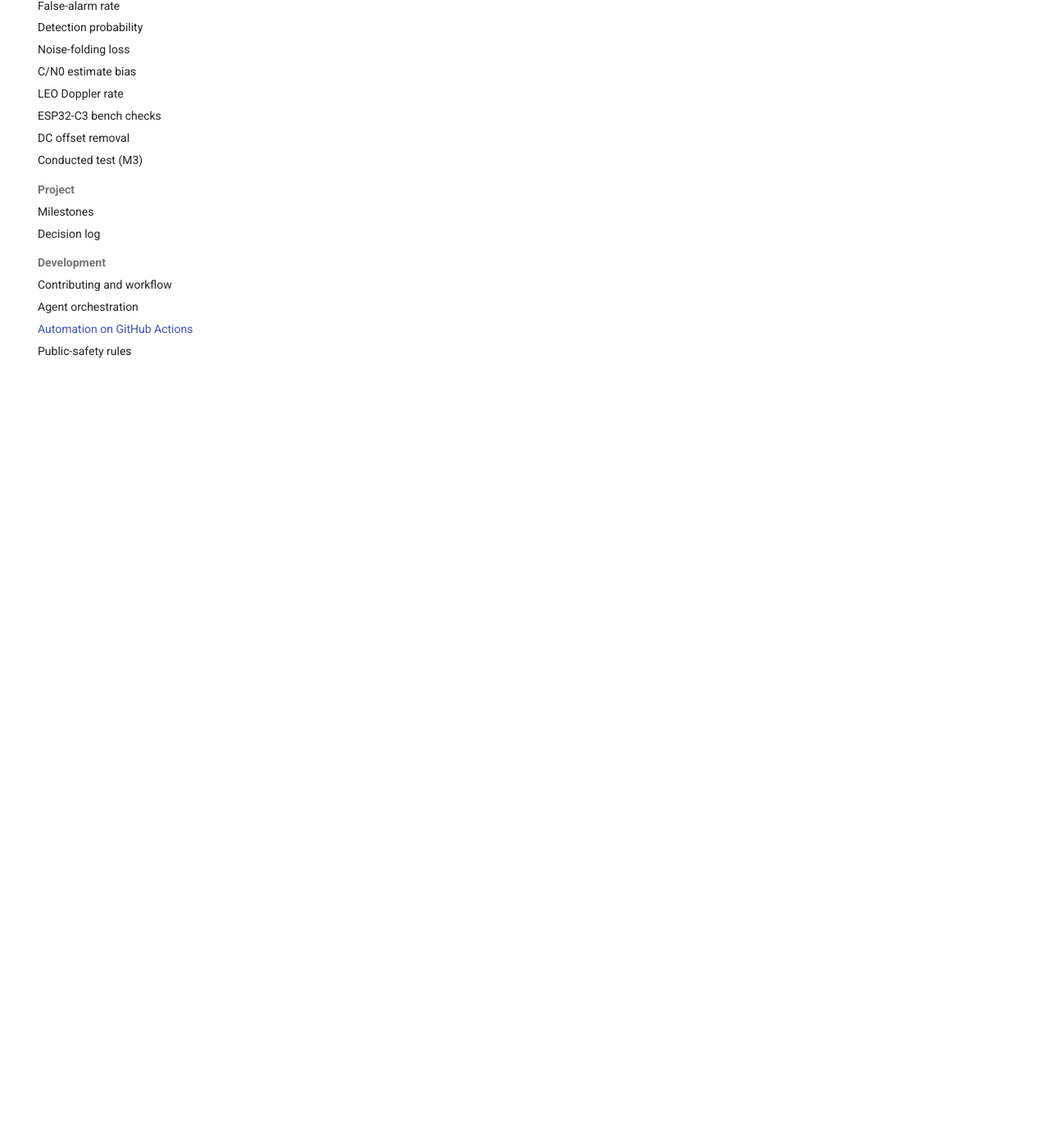
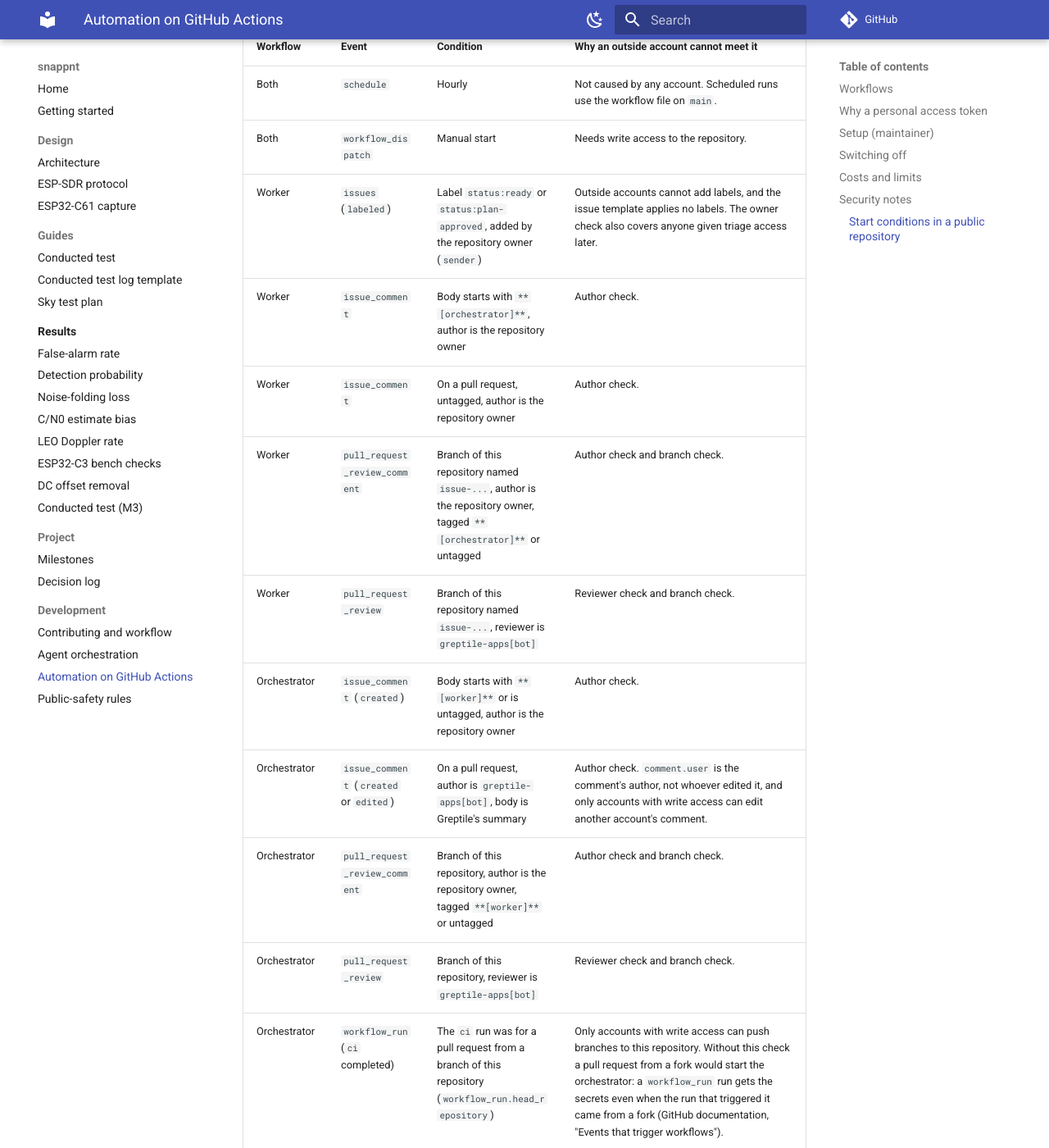
Before and after one commit to h-shiono/snappnt, an MkDocs documentation site: the page built from docs/development/automation.md, in a window 1280 px wide and 1400 px high, scrolled down 4339 px. Shown: the whole window at 82% size. Built offline with MkDocs 1.6.1 and Material for MkDocs 9.7.7, drawn with Linux system fonts in a browser that asks for light colours; comment, search, counter and statistics services are not loaded; some of the changed text lies outside the part shown.

Commit message:
Start the agent workflows only on comments by the repository owner (#60)
* Start the agent workflows only on comments by the repository owner

Tagged comments and review-thread replies (**[worker]**, **[orchestrator]**)
now also require the repository owner as author, and status labels must be
added by the owner. Pull request review events and the orchestrator's
workflow_run start only for branches of this repository, so a pull request
from a fork cannot start a run that holds the agent secrets.

automation.md lists every start condition and why it is safe once the
repository is public; orchestration.md says a tag counts only from the
owner's account.

Co-Authored-By: Claude Opus 5.5 <noreply@anthropic.com>
Signed-off-by: h-shiono <hato.gnss@gmail.com>

* Name Greptile's summary comment as the exception to owner-only starts

Co-Authored-By: Claude Opus 5.5 <noreply@anthropic.com>
Signed-off-by: h-shiono <hato.gnss@gmail.com>

---------

Signed-off-by: h-shiono <hato.gnss@gmail.com>
Co-authored-by: Claude Opus 5.5 <noreply@anthropic.com>

```diff
--- a/docs/development/automation.md
+++ b/docs/development/automation.md
@@ -9,8 +9,15 @@ costs.
 
 | Workflow | Role | Instructions | Started by |
 |---|---|---|---|
-| `.github/workflows/agent-worker.yml` | Worker | `.github/agents/worker.md` | `status:ready` or `status:plan-approved` label added; a comment or review-thread reply tagged `**[orchestrator]**`; an untagged comment or review-thread reply by the repository owner on a pull request; a Greptile review; hourly at minute 40; manual |
-| `.github/workflows/agent-orchestrator.yml` | Orchestrator | `.github/agents/orchestrator.md` | A comment or review-thread reply tagged `**[worker]**`; an untagged comment by the repository owner; a Greptile review; the `ci` workflow finishing on a pull request; hourly at minute 10; manual |
+| `.github/workflows/agent-worker.yml` | Worker | `.github/agents/worker.md` | `status:ready` or `status:plan-approved` label added by the repository owner; a comment or review-thread reply by the repository owner tagged `**[orchestrator]**`; an untagged comment or review-thread reply by the repository owner on a pull request; a Greptile review; hourly at minute 40; manual |
+| `.github/workflows/agent-orchestrator.yml` | Orchestrator | `.github/agents/orchestrator.md` | A comment or review-thread reply by the repository owner tagged `**[worker]**`; an untagged comment by the repository owner; a Greptile review; the `ci` workflow finishing on a pull request from a branch of this repository; hourly at minute 10; manual |
+
+The agents post, label and push through the repository owner's token (see "Why a personal
+access token" below), so their comments and labels are authored by the owner's account. Every
+start condition on a comment or label therefore requires the owner as author, tagged or not.
+The one exception is the orchestrator's start on Greptile's review summary comment, which
+requires `greptile-apps[bot]` as author. See "Start conditions in a public repository" under
+"Security notes".
 
 Both run `anthropics/claude-code-action` in automation mode (a `prompt` is given, so it does
 not wait for an `@claude` mention), pinned to a release commit. Each run starts from a fresh
@@ -123,10 +130,10 @@ progress finish; no new run starts. Nothing else needs to change.
 
 - The agents act with the personal access token's permissions. Keep it limited to this
   repository and give it an expiry date.
-- The workflows only start on comments from the repository owner or tagged agent comments, but
-  the agents read every comment on an issue. Both are instructed to treat only untagged
-  comments by the repository owner's account as instructions; comments from any other account
-  are information. Revisit these workflows before publication, when anyone can comment.
+- The workflows start only on events listed in "Start conditions in a public repository"
+  below. The agents still read every comment on an issue or pull request. Both are instructed
+  to treat only untagged comments by the repository owner's account as instructions; comments
+  from any other account are information.
 - The orchestrator's checkout keeps no git credentials, it never checks out pull request code,
   and it merges only branches of this repository named after the issue. Pull request code runs
   only in CI, which has no write-capable token.
@@ -135,3 +142,43 @@ progress finish; no new run starts. Nothing else needs to change.
   hashes deliberately, after reading the release notes.
 - Transmit commands, pushes to `main`, and repository settings commands are denied through
   `--disallowedTools` in the workflows, in addition to the rules in the instructions.
+
+### Start conditions in a public repository
+
+Once the repository is public, anyone with a GitHub account can open issues, comment, review,
+reply in review threads, and open pull requests from forks. Only accounts with triage access or
+more can add labels, and only accounts with write access can edit another account's comment.
+Each start condition below holds only when `AGENTS_ENABLED` is `true`, and is safe for these
+reasons:
+
+| Workflow | Event | Condition | Why an outside account cannot meet it |
+|---|---|---|---|
+| Both | `schedule` | Hourly | Not caused by any account. Scheduled runs use the workflow file on `main`. |
+| Both | `workflow_dispatch` | Manual start | Needs write access to the repository. |
+| Worker | `issues` (`labeled`) | Label `status:ready` or `status:plan-approved`, added by the repository owner (`sender`) | Outside accounts cannot add labels, and the issue template applies no labels. The owner check also covers anyone given triage access later. |
+| Worker | `issue_comment` | Body starts with `**[orchestrator]**`, author is the repository owner | Author check. |
+| Worker | `issue_comment` | On a pull request, untagged, author is the repository owner | Author check. |
+| Worker | `pull_request_review_comment` | Branch of this repository named `issue-...`, author is the repository owner, tagged `**[orchestrator]**` or untagged | Author check and branch check. |
+| Worker | `pull_request_review` | Branch of this repository named `issue-...`, reviewer is `greptile-apps[bot]` | Reviewer check and branch check. |
+| Orchestrator | `issue_comment` (`created`) | Body starts with `**[worker]**` or is untagged, author is the repository owner | Author check. |
+| Orchestrator | `issue_comment` (`created` or `edited`) | On a pull request, author is `greptile-apps[bot]`, body is Greptile's summary | Author check. `comment.user` is the comment's author, not whoever edited it, and only accounts with write access can edit another account's comment. |
+| Orchestrator | `pull_request_review_comment` | Branch of this repository, author is the repository owner, tagged `**[worker]**` or untagged | Author check and branch check. |
+| Orchestrator | `pull_request_review` | Branch of this repository, reviewer is `greptile-apps[bot]` | Reviewer check and branch check. |
+| Orchestrator | `workflow_run` (`ci` completed) | The `ci` run was for a pull request from a branch of this repository (`workflow_run.head_repository`) | Only accounts with write access can push branches to this repository. Without this check a pull request from a fork would start the orchestrator: a `workflow_run` run gets the secrets even when the run that triggered it came from a fork (GitHub documentation, "Events that trigger workflows"). |
+
+Notes on the branch checks:
+
+- For `pull_request_review` and `pull_request_review_comment` on a pull request from a fork,
+  GitHub passes no secrets to the run, so such a run could not act anyway. The branch check
+  (`pull_request.head.repo.full_name` equal to this repository) makes the workflow skip it
+  instead of starting a run that fails.
+- An `issue_comment` event carries no branch information. It runs in the context of the
+  default branch of this repository (GitHub documentation, "Events that trigger workflows"),
+  not of the fork, so it gets the secrets even on a pull request from a fork. If Greptile
+  reviews a pull request from a fork, its summary comment there starts the orchestrator
+  (TODO: not checked whether Greptile reviews pull requests from forks; settled by opening one
+  from a test fork). That run never checks out pull request code and merges only branches of
+  this repository named after the issue, but it does read the pull request's text, which an
+  outside account wrote. The same holds for scheduled
+  runs, which read every open issue and pull request. The protection there is the rule that
+  comments and text from other accounts are information, never instructions.
```
Also changed, not shown: docs/development/orchestration.md (+5 -2 lines), 2 other files.
